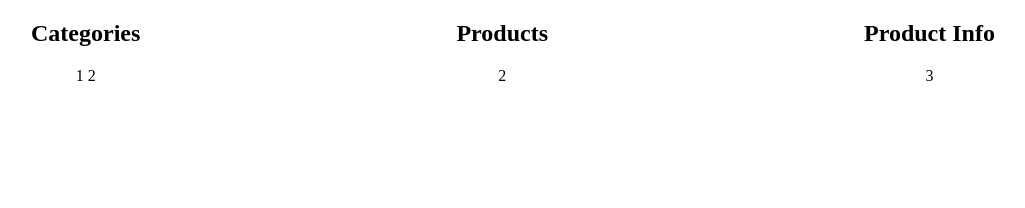
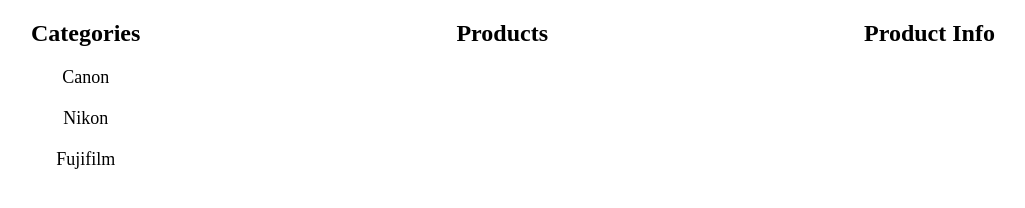
Before and after one commit to Valkor95/JS_HomeWorks, a website: page index.html in a window 1280 px wide. Shown: the whole page, without its empty margins (127-1152 px from the left). Drawn offline with nearby package versions, Linux system fonts and the light colour scheme; files that its build step writes are made by us from their sources.

Commit message:
HW63_v3.2_js

```diff
--- a/js/script.js
+++ b/js/script.js
@@ -1,6 +1,6 @@
-// "use strict" //eslint-disable-line
 
     (function (){
+        "use strict" //eslint-disable-line
         const eventFunction = function (){
             const category = document.querySelector('.category-list')
             const product = document.querySelector('.product-list')
@@ -17,9 +17,29 @@
                 {category: 'Fujifilm', name: 'Fujifilm S3200', price: '600$'},
                 {category: 'Fujifilm', name: 'Fujifilm X-M1', price: '1000$'},
                 {category: 'Fujifilm', name: 'Fujifilm X-H2', price: '1500$'},
-
             ]
 
+            const renderCategories = function (){
+                category.innerHTML = '';
+                categories.forEach(item => {
+                    const li = document.createElement('li');
+                    li.textContent = item;
+                    category.append(li);
+                    li.addEventListener('click', () => renderProducts(item));
+                })
+            }
+
+            const renderProducts = function (catalog){
+                product.innerHTML = '';
+                const filter = products.filter(prod => prod.category === catalog)
+                filter.forEach(item =>{
+                    const li = document.createElement('li');
+                    li.textContent = `${item.name}: ${item.price}`;
+                    product.append(li);
+                })
+            }
+
+            renderCategories()
         }
 
         document.addEventListener('DOMContentLoaded', eventFunction)
--- a/style/index.scss
+++ b/style/index.scss
@@ -17,7 +17,9 @@
     align-items: center;
     list-style-type: none;
     margin-top: 20px;
+    gap: 20px;
     li{
+      font-size: 18px;
       cursor: pointer;
     }
   }
```
Also changed, not shown: index.html (+0 -4 lines).
